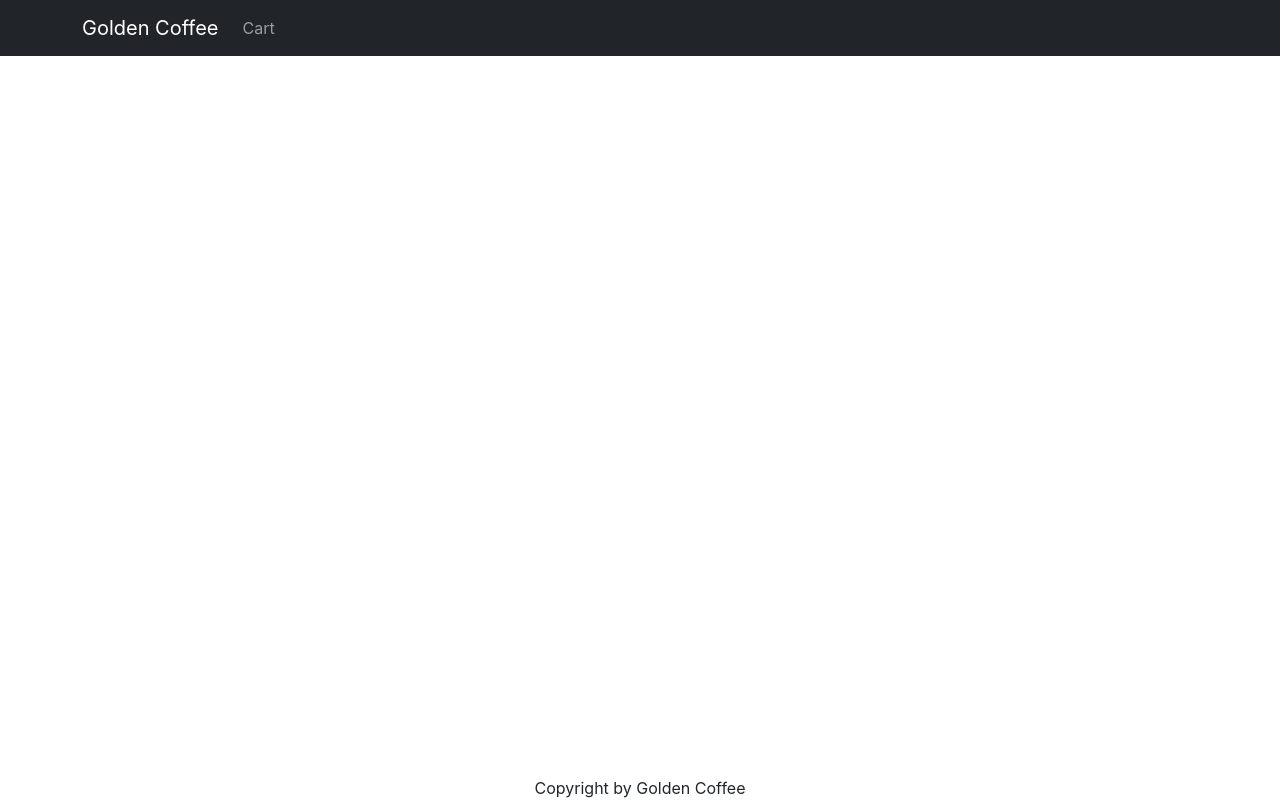
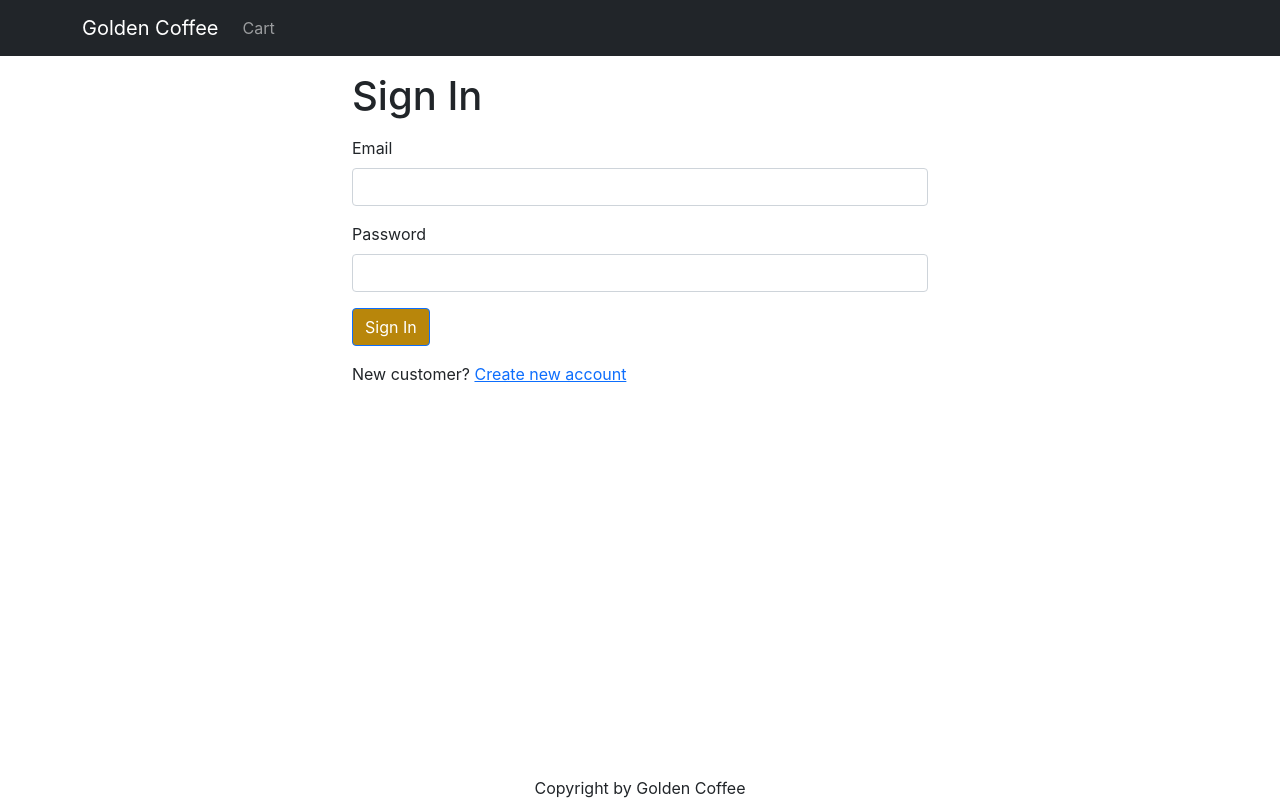
Before and after one commit to godaften/nodejs_mandatory_2, a React (Create React App) app in the folder goldencoffee/frontend/: page /signin in a window 1280 px wide. Built offline with nearby package versions, Linux system fonts and the light colour scheme.

Commit message:
UI Signin screen

```diff
--- a/goldencoffee/frontend/src/App.js
+++ b/goldencoffee/frontend/src/App.js
@@ -9,6 +9,7 @@
 import { useContext } from 'react'
 import { Store } from './Store'
 import CartScreen from './screens/CartScreen'
+import SigninScreen from './screens/SigninScreen'
 
 function App() {
 	const { state } = useContext(Store)
@@ -41,6 +42,7 @@
 						<Routes>
 							<Route path="/product/:slug" element={<ProductScreen />} />
 							<Route path="/cart" element={<CartScreen />} />
+							<Route path="/signin" element={<SigninScreen />} />
 							<Route path="/" element={<HomeScreen />} />
 						</Routes>
 					</Container>
--- a/goldencoffee/frontend/src/index.css
+++ b/goldencoffee/frontend/src/index.css
@@ -48,3 +48,7 @@
 .img-thumbnail {
 	height: 80px;
 }
+
+.small-container {
+	max-width: 600px;
+}
--- /dev/null
+++ b/goldencoffee/frontend/src/screens/SigninScreen.js
@@ -0,0 +1,36 @@
+import { Link, useLocation } from 'react-router-dom'
+import Container from 'react-bootstrap/Container'
+import Form from 'react-bootstrap/Form'
+import Button from 'react-bootstrap/Button'
+import { Helmet } from 'react-helmet-async'
+
+export default function SigninScreen() {
+	const { search } = useLocation()
+	const redirectInUrl = new URLSearchParams(search).get('redirect')
+	const redirect = redirectInUrl ? redirectInUrl : '/'
+	return (
+		<Container className="small-container">
+			<Helmet>
+				<title>Sign In</title>
+			</Helmet>
+			<h1 className="my-3">Sign In</h1>
+			<Form>
+				<Form.Group className="mb-3" controlId="email">
+					<Form.Label>Email</Form.Label>
+					<Form.Control type="email" required />
+				</Form.Group>
+				<Form.Group className="mb-3" controlId="password">
+					<Form.Label>Password</Form.Label>
+					<Form.Control type="password" required />
+				</Form.Group>
+				<div className="mb-3">
+					<Button type="submit">Sign In</Button>
+				</div>
+				<div className="mb-3">
+					New customer?{' '}
+					<Link to={`/signup?redirect=${redirect}`}>Create new account</Link>
+				</div>
+			</Form>
+		</Container>
+	)
+}
```
